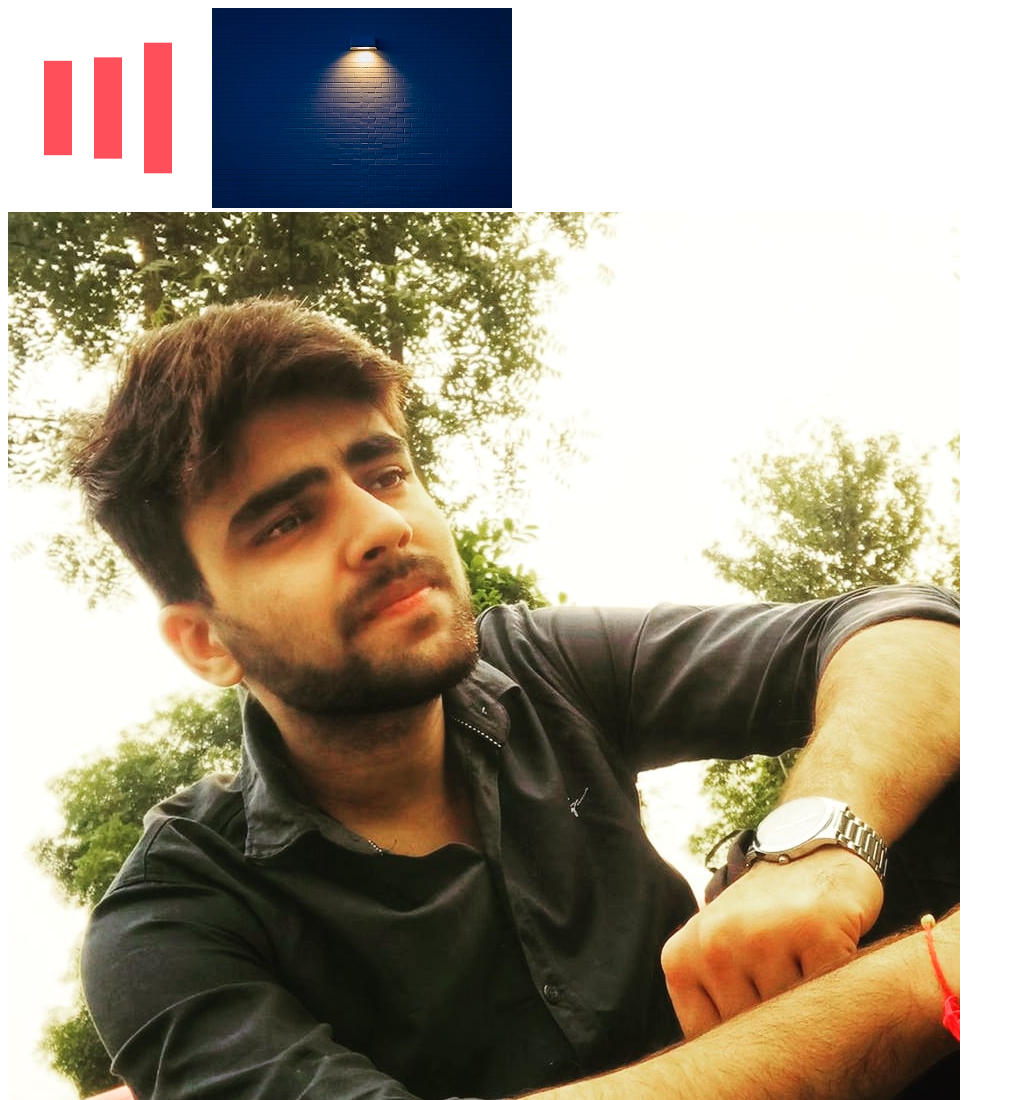
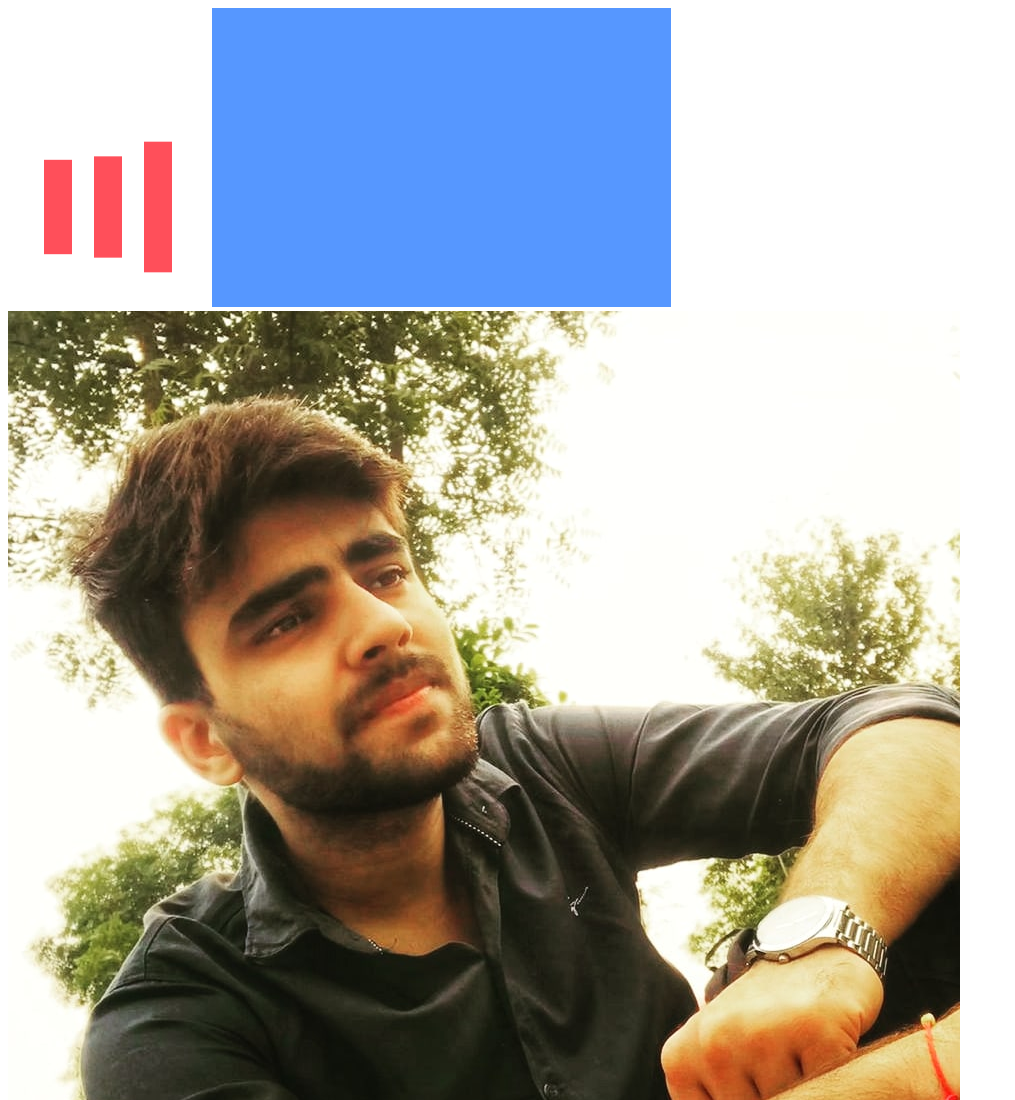
Before and after one commit to code240/assets, a plain HTML site: page index.html in a window 1280 px wide. Shown: the top 1100 px of the page, without its empty margins (0-1015 px from the left). Drawn offline with Linux system fonts and the light colour scheme.

Commit message:
new assets add in project

```diff
--- a/index.html
+++ b/index.html
@@ -9,7 +9,7 @@
 <body>
     <div>
         <img src="./vipin/pulse.gif" alt="loading">
-        <img src="./vipin/backgrounds/background10.jpg" alt="loading">
+        <img src="./vipin/backgroundShades/background10.jpg" alt="loading">
         <img src="./vipin/incognito_user1.jpeg" alt="loading">
         <img src="./vipin/avtars/avtar10.png" alt="loading">
     </div>
```
Also changed, not shown: vipin/backgroundShades/background1.jpg (added), vipin/backgroundShades/background10.jpg (added), vipin/backgroundShades/background11.jpg (added), vipin/backgroundShades/background12.jpg (added), vipin/backgroundShades/background13.jpg (added), vipin/backgroundShades/background14.jpg (added), vipin/backgroundShades/background2.jpg (added), vipin/backgroundShades/background3.jpg (added), vipin/backgroundShades/background4.jpg (added), vipin/backgroundShades/background5.jpg (added), vipin/backgroundShades/background6.jpg (added), vipin/backgroundShades/background7.jpg (added), vipin/backgroundShades/background8.jpg (added), vipin/backgroundShades/background9.jpg (added).
